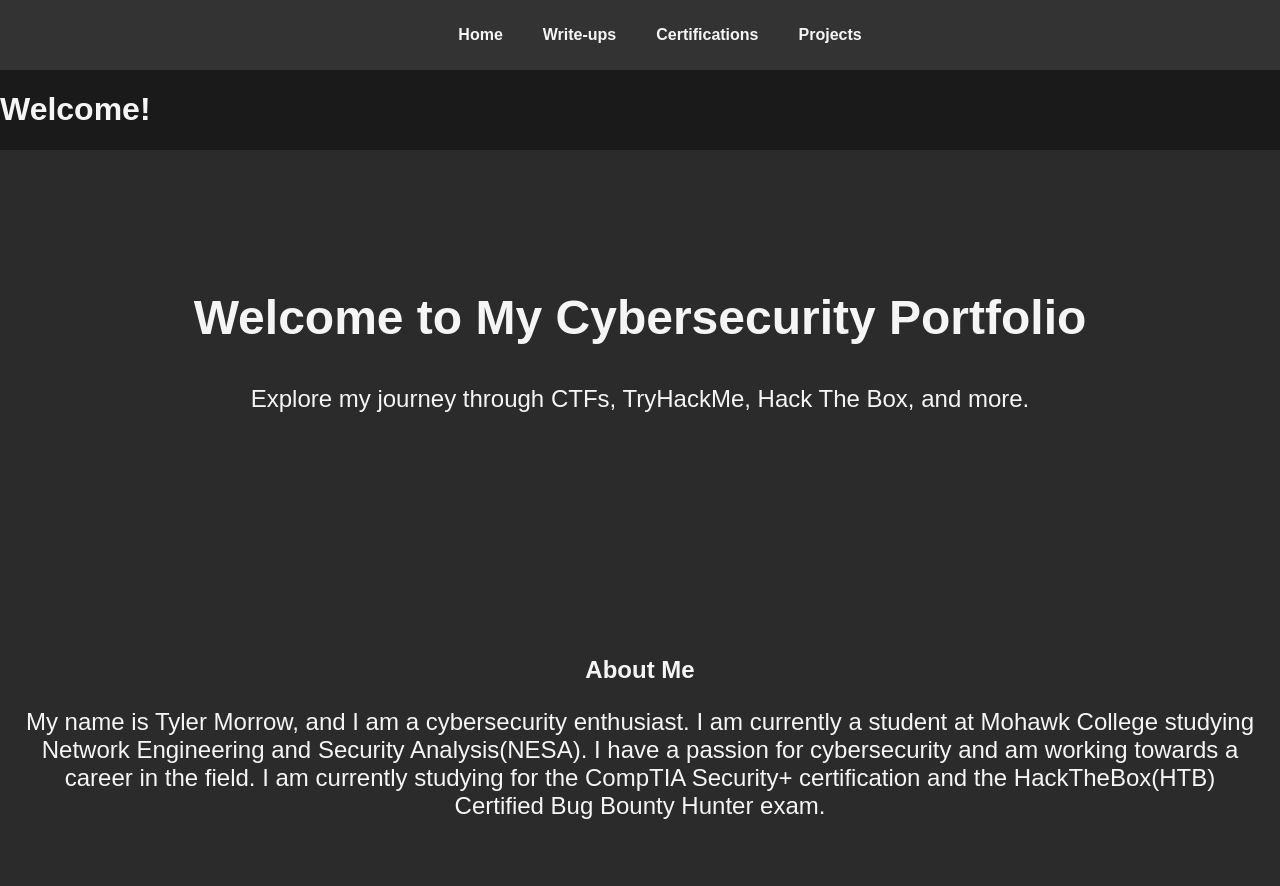
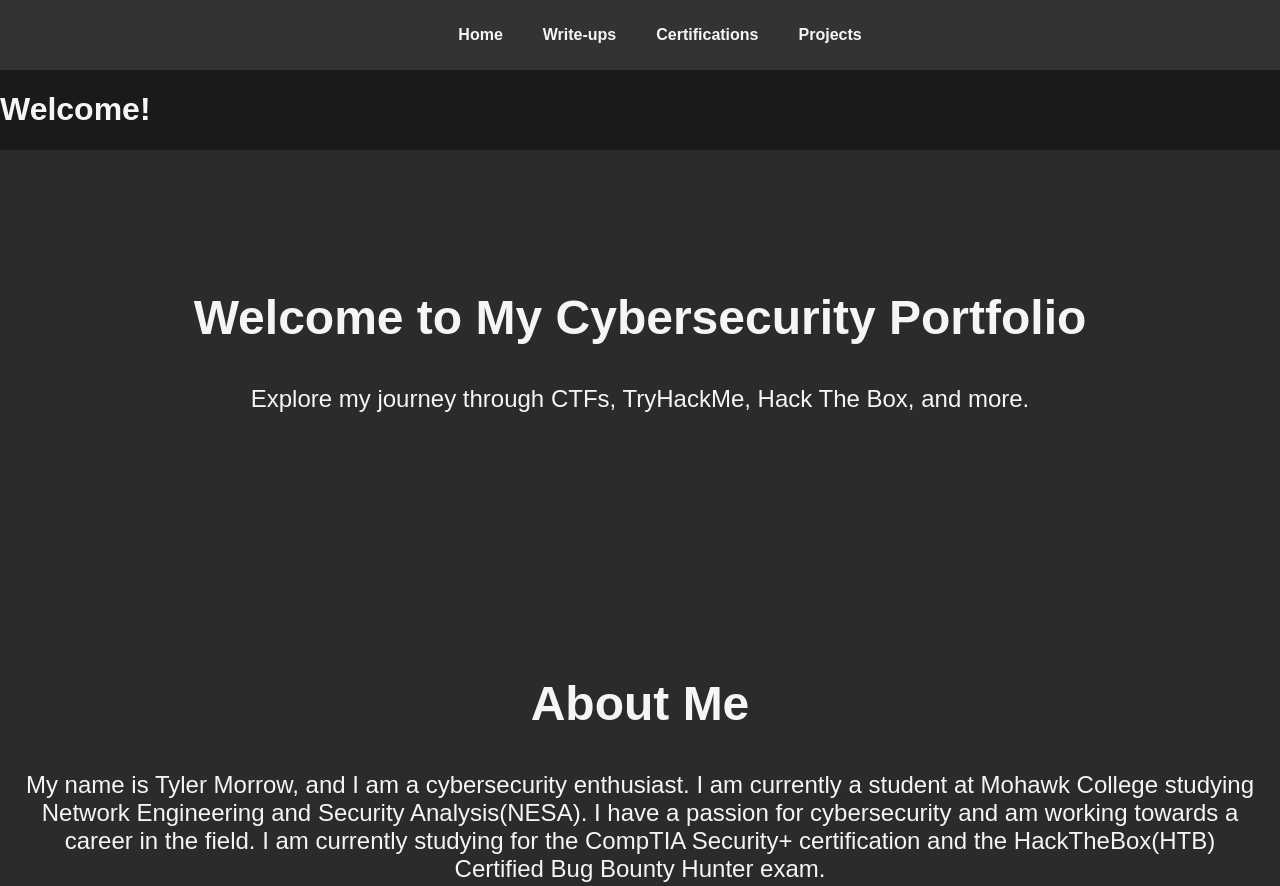
Before and after one commit to TylerMorrow16/SecurityJourney, a plain HTML site: page index.html in a window 1280 px wide. Shown: the top 886 px of the page. Drawn offline with Linux system fonts and the light colour scheme.

Commit message:
added h2

```diff
--- a/styles.css
+++ b/styles.css
@@ -33,7 +33,7 @@ nav ul li a {
     background-color: #2b2b2b;
 }
 
-#welcome h1 {
+#welcome h1, #about h2 {
     font-size: 3rem;
 }
 
```
